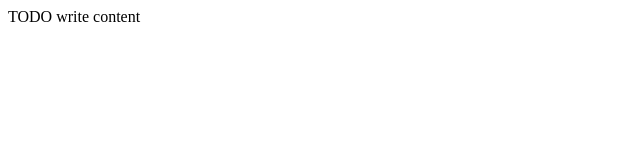
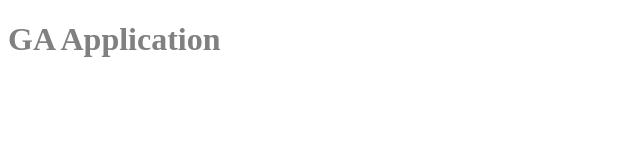
Before and after one commit to benhicklingsmith/ga_app, a website: page index.html in a window 1280 px wide. Shown: the whole page, without its empty margins (0-640 px from the left). Drawn offline with Linux system fonts and the light colour scheme; files that its build step writes are made by us from their sources; files whose address does not match are found by name.

Commit message:
Set up for Mac

```diff
--- a/index.html
+++ b/index.html
@@ -7,15 +7,15 @@ and open the template in the editor.
 <html>
   <head>
     <title>TODO supply a title</title>
-        <meta charset="UTF-8">
-        <meta name="viewport" content="width=device-width, initial-scale=1.0">
+    <meta charset="UTF-8" />
+    <meta name="viewport" content="width=device-width, initial-scale=1.0" />
 
-        <link rel="stylesheet" href="css/main.css"/>
+    <link rel="stylesheet" href="css/main.css" />
 
     <script type="text/javascript" src="main.js"></script>
-
+    <title>GA Application</title>
   </head>
   <body>
-        <div>TODO write content</div>
+    <h1>GA Application</h1>
   </body>
 </html>
--- a/scss/main.scss
+++ b/scss/main.scss
@@ -1,9 +1,5 @@
-/*
-To change this license header, choose License Headers in Project Properties.
-To change this template file, choose Tools | Templates
-and open the template in the editor.
-*/
-/*
-    Created on : 05-Mar-2019, 10:41:21
-    Author     : dgq15hru
-*/
+$primary_color: grey;
+
+h1 {
+  color: $primary_color;
+}
```
Also changed, not shown: package.json (added, +22 -0 lines), css/main.css, 1 other file. Lines whose indentation alone changed are shown as unchanged.
